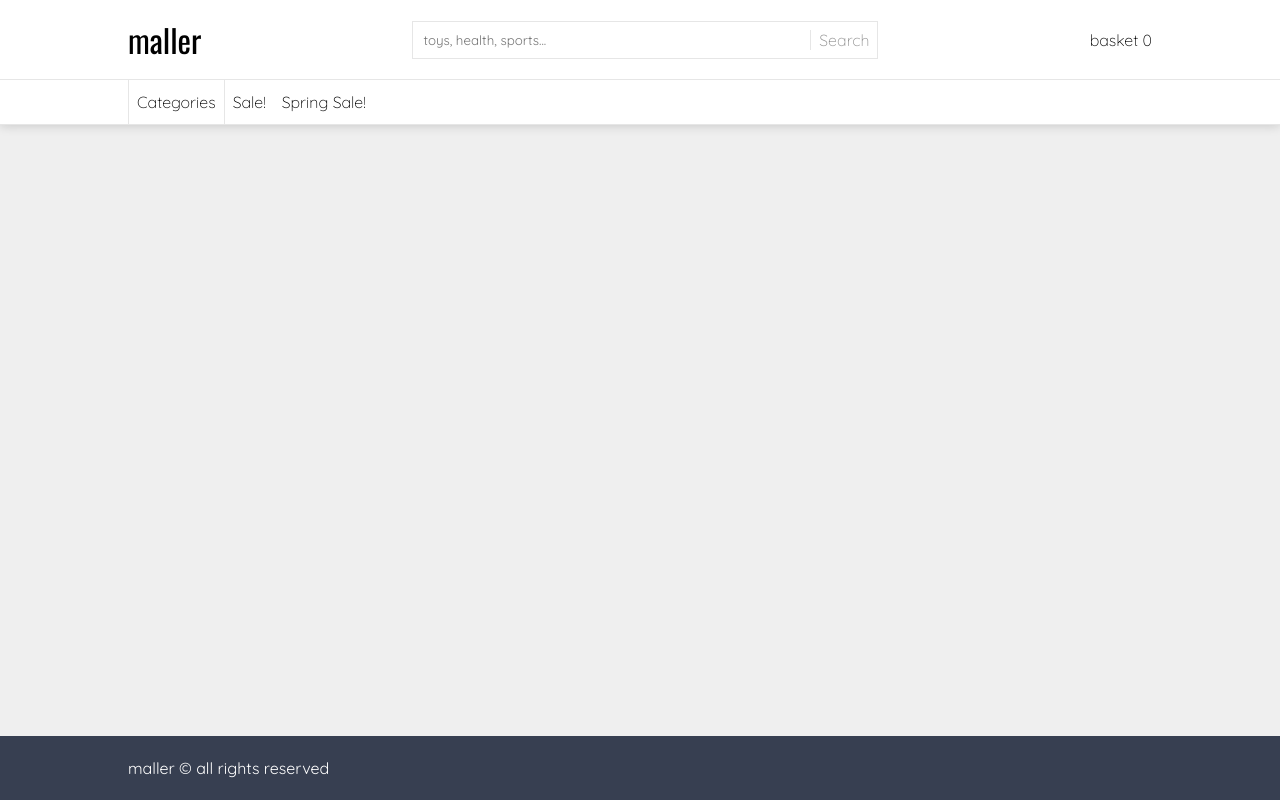
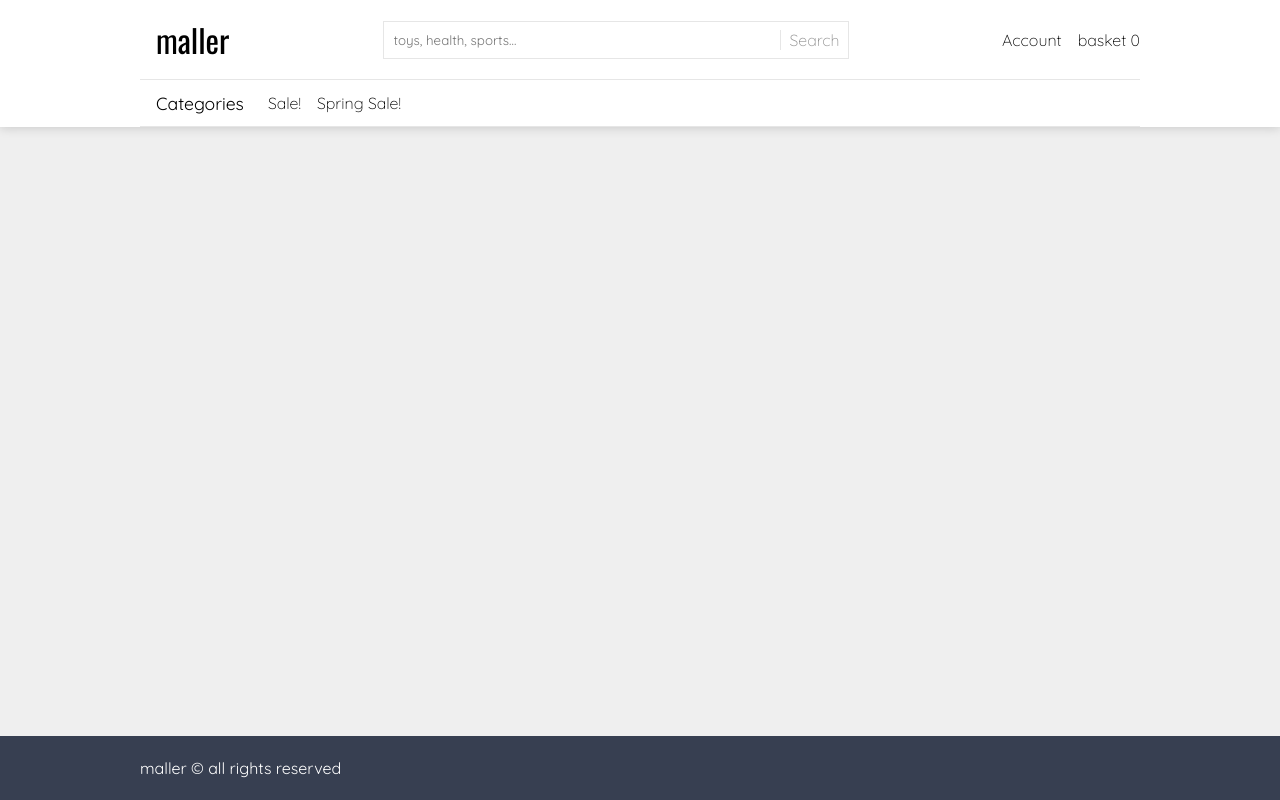
Before and after one commit to krzygrzywygrzy/maller, a React (Create React App) app: page / in a window 1280 px wide. Built offline with nearby package versions, Linux system fonts and the light colour scheme; no server answers; the database is empty.

Commit message:
layout refractor

```diff
--- a/src/core/footer/footer.css
+++ b/src/core/footer/footer.css
@@ -10,6 +10,7 @@ footer {
   width: 100%;
 }
 
-footer > span {
-  margin: 0 8rem;
+footer > div {
+  width: 1000px;
+  margin: 0 auto;
 }
--- a/src/core/footer/footer.tsx
+++ b/src/core/footer/footer.tsx
@@ -3,7 +3,9 @@ import './footer.css';
 const Footer = () => {
     return (
         <footer>
-            <span>maller &copy; all rights reserved</span>
+            <div>
+                <span>maller &copy; all rights reserved</span>
+            </div>
         </footer>
     );
 }
--- a/src/core/navbar/navbar.css
+++ b/src/core/navbar/navbar.css
@@ -11,17 +11,20 @@
 }
 
 .navbar-container {
+  width: 1000px;
   padding: 1rem;
   display: flex;
   justify-content: space-between;
   align-items: center;
-  padding: 1rem 8rem;
+  padding: 1rem 0;
   border-bottom: 1px solid #e6e6e6;
+  margin: auto;
 }
 
 .navbar-title {
   font-size: 2rem;
   font-family: "Oswald", sans-serif;
+  margin-left: 1rem;
 }
 
 .search-box {
@@ -39,7 +42,8 @@
 }
 
 .category-container {
-  padding: 0 8rem;
+  width: 1000px;
+  margin: auto;
   border-bottom: 1px solid #e6e6e6;
   display: flex;
   align-items: center;
@@ -47,9 +51,9 @@
 
 .categories {
   display: inline-block;
-  border-left: 1px solid #e6e6e6;
-  border-right: 1px solid #e6e6e6;
-  padding: 0.75rem 0.5rem;
+  font-weight: 400;
+  font-size: 1.1rem;
+  padding: 0.75rem 1rem;
   cursor: pointer;
 }
 
@@ -60,8 +64,8 @@
 .category-list {
   z-index: 10;
   position: fixed;
-  top: 7.3rem;
-  left: 8rem;
+  top: 8.25rem;
+  left: calc((100vw - 1000px) / 2);
   width: 30vw;
   display: grid;
   grid-template-columns: 1fr 2fr;
@@ -95,3 +99,11 @@ li:hover {
 .search_btn {
   color: black;
 }
+
+.navbar-options {
+  display: flex;
+}
+
+.navbar-options > div {
+  margin-right: 1rem;
+}
--- a/src/core/navbar/navbar.tsx
+++ b/src/core/navbar/navbar.tsx
@@ -46,7 +46,8 @@ const Navbar = (props: any) => {
               <div className="search_btn">Search</div>
             </div>
         </div>
-        <div>
+        <div className="navbar-options">
+          <div>Account</div>
           <Link href="/basket">basket {basket.items.length}</Link>
         </div>
       </div>
--- a/src/index.css
+++ b/src/index.css
@@ -42,7 +42,8 @@ input[type="text"]:focus {
 }
 
 .container {
-  margin: 2rem 8rem;
+  width: 1000px;
+  margin: 2rem auto;
 }
 
 input::placeholder {
--- a/src/index.tsx
+++ b/src/index.tsx
@@ -19,6 +19,7 @@ const store = createStore(
 ReactDOM.render(
   <React.StrictMode>
     <Provider store={store}>
+      <div className="page">
         <div className="content-wrapper">
           <Route path="/"><Home/></Route>
           <Route path="/basket"><BasketPage/></Route>
@@ -27,6 +28,7 @@ ReactDOM.render(
           </Route>
         </div>
         <Footer />
+      </div>
     </Provider>
   </React.StrictMode>,
   document.getElementById('root')
```
Lines whose indentation alone changed are shown as unchanged.
